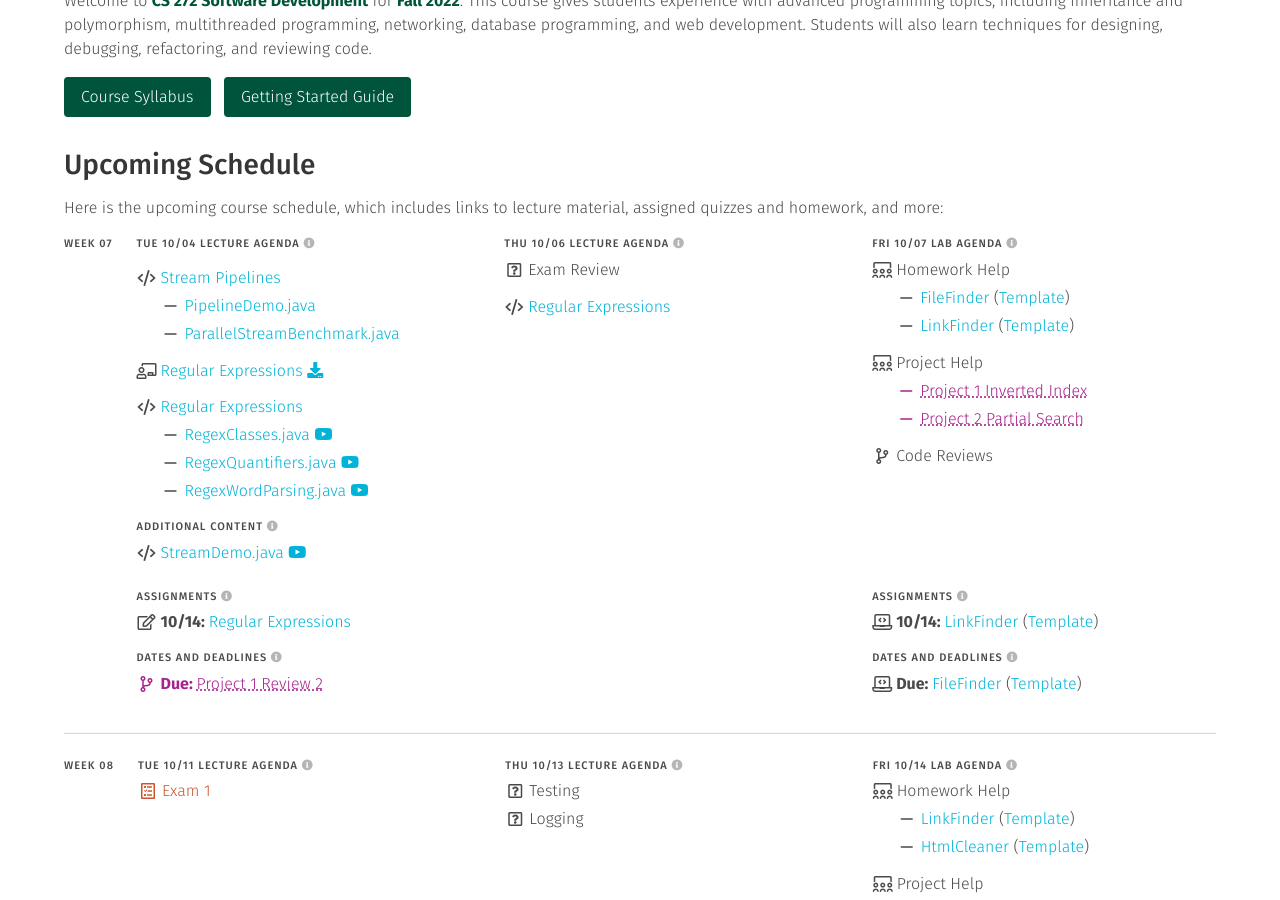
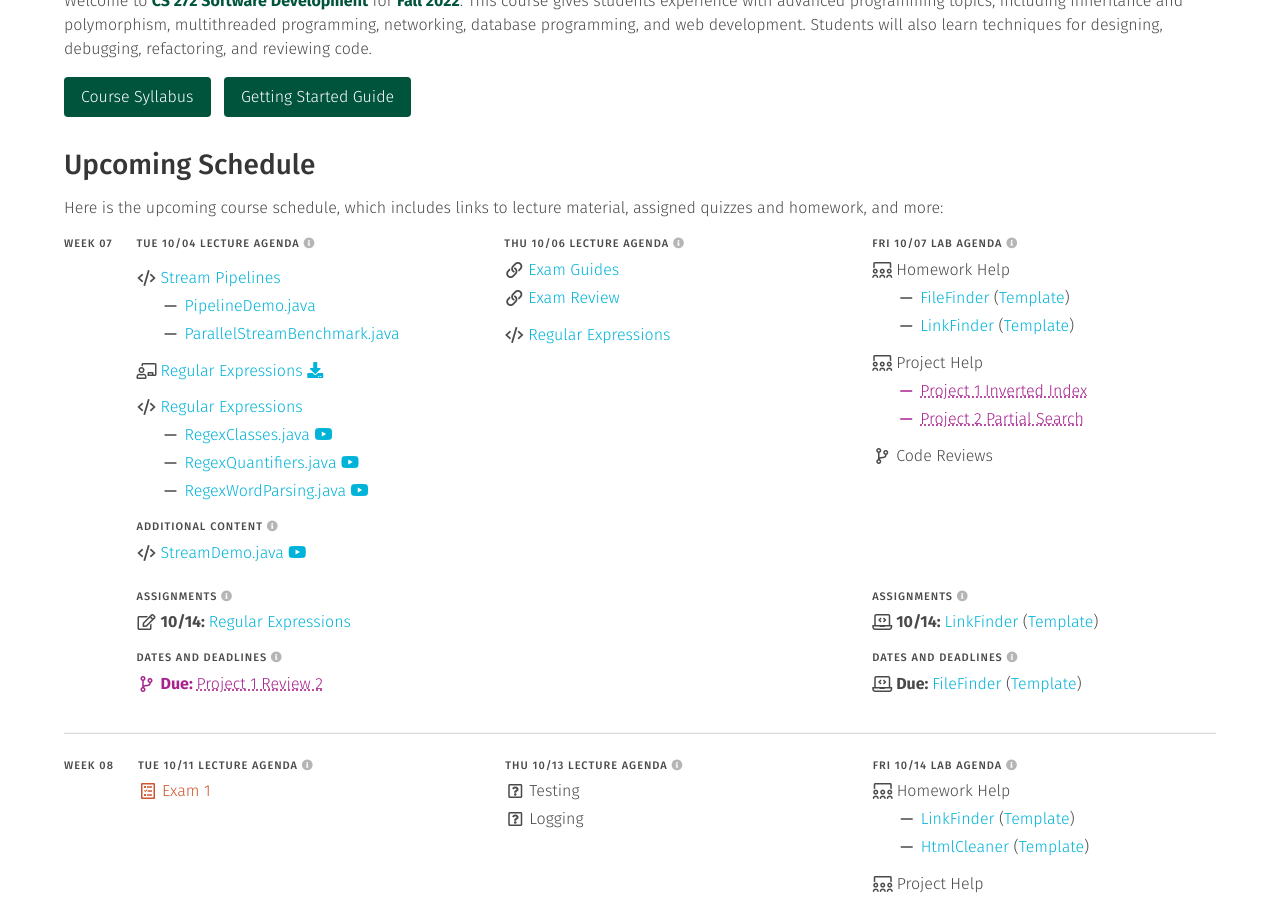
Before and after one commit to usf-cs272-fall2022/usf-cs272-fall2022.github.io, a Jekyll site: the page built from index.md, in a window 1280 px wide and 900 px high, scrolled down 341 px. Built offline with Jekyll 4.4.1, drawn with Linux system fonts in a browser that asks for light colours.

Commit message:
Adding exam guides to schedule.

```diff
--- a/_data/schedule.yml
+++ b/_data/schedule.yml
@@ -1090,7 +1090,13 @@ weeks:
         sections:
           - <<: *lectures
             items:
+              - text: 'Exam Guides'
+                icon: 'website'
+                link: '/guides/exams'
+
               - text: 'Exam Review'
+                icon: 'website'
+                link: '/guides/exams/exam-1.html'
 
               - text: 'Regular Expressions'
                 icon: 'code'
```
